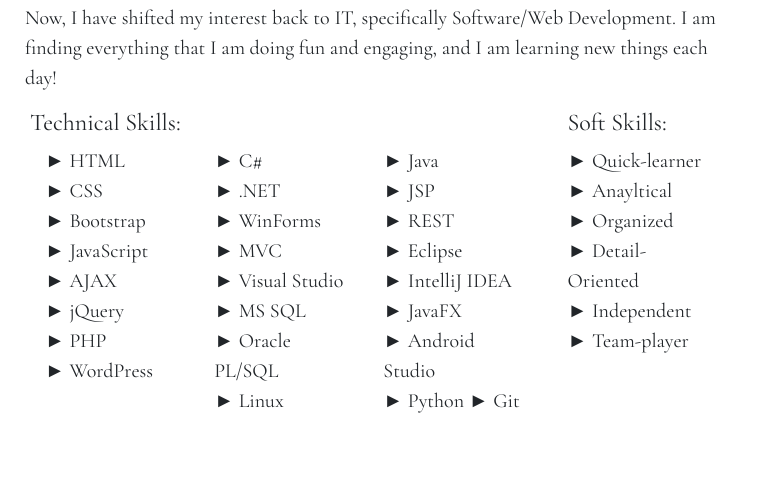
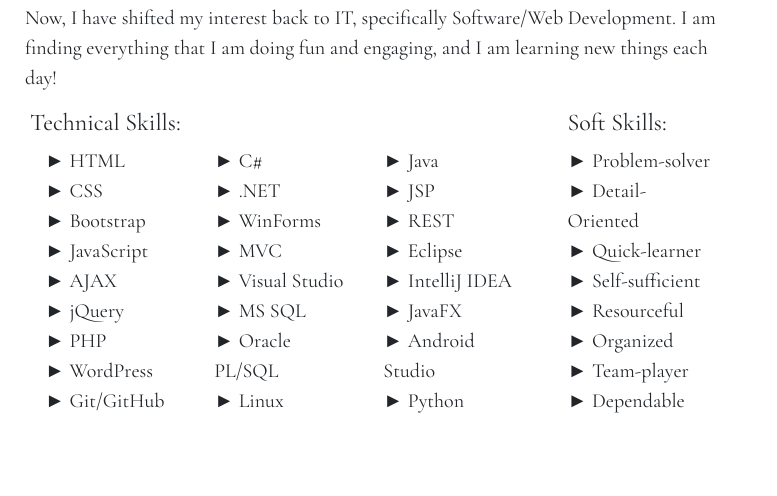
Before and after one commit to xaniz25/PorfolioWebsite, a plain HTML site: page index.html in a window 1280 px wide. Shown: the part 1371-1867 px from the top of the page, 0-777 px from the left. Drawn offline with nearby package versions, Linux system fonts and the light colour scheme; grey boxes are pictures that could not be loaded; a script that the page names is missing.

Commit message:
Update index.html

```diff
--- a/index.html
+++ b/index.html
@@ -80,6 +80,7 @@
                           ► jQuery<br>
                           ► PHP<br>
                           ► WordPress<br>
+                          ► Git/GitHub <br>
                     </div>
                     <div class="col-lg-4">
                           ► C#<br>
@@ -99,19 +100,21 @@
                           ► IntelliJ IDEA<br>
                           ► JavaFX<br>
                           ► Android Studio<br>
-                          ► Python ► Git <br>
+                          ► Python<br>
                           <br>
                       </div>
                     </div>
                   </div>
                     <div class="col-lg-3">
                       <h4>Soft Skills:</h4>
-                        <p>► Quick-learner<br>
-                          	► Anayltical<br>
+                        <p>► Problem-solver<br>
+                            ► Detail-Oriented<br>
+                            ► Quick-learner<br>
+                            ► Self-sufficient<br>
+                            ► Resourceful <br>
                           	► Organized <br>
-                          	► Detail-Oriented<br>
-                            ► Independent<br>
                             ► Team-player<br>
+                            ► Dependable<br>
                         </p>
                     </div>
                   </div>
```
